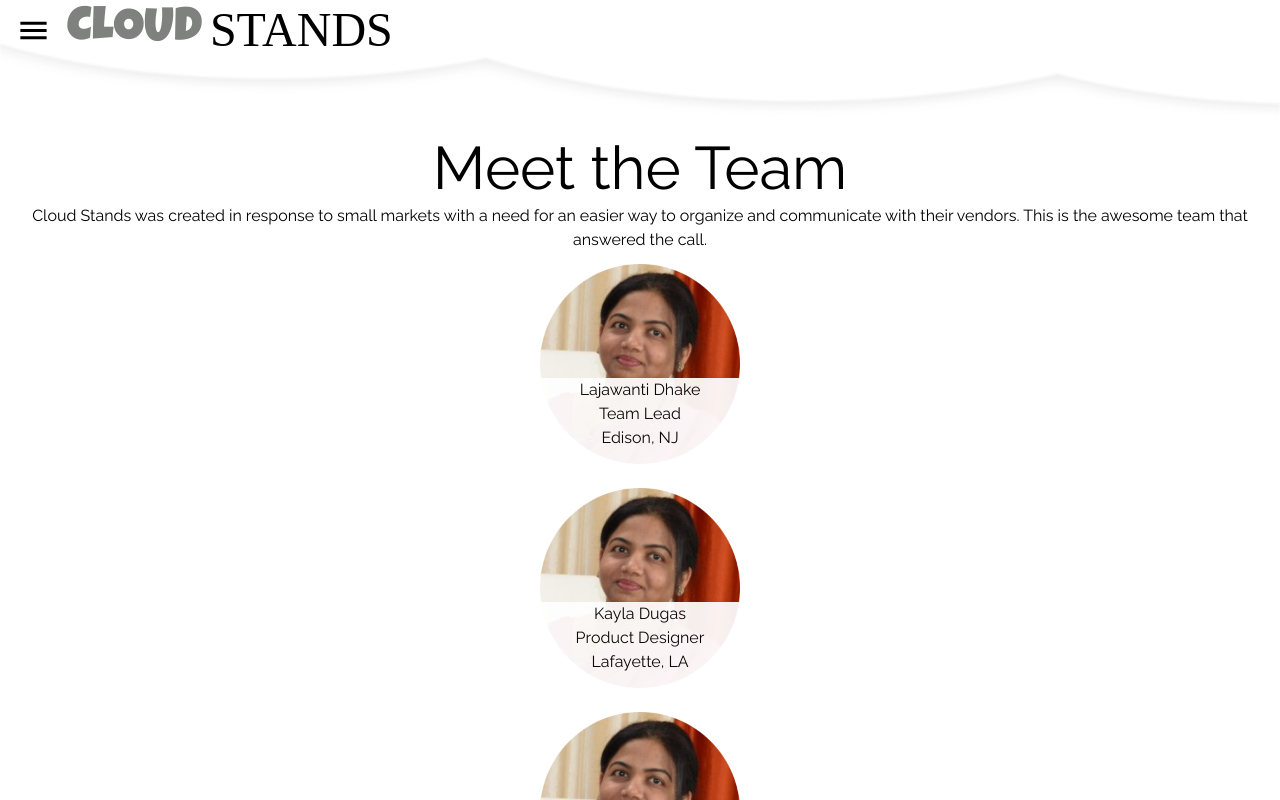
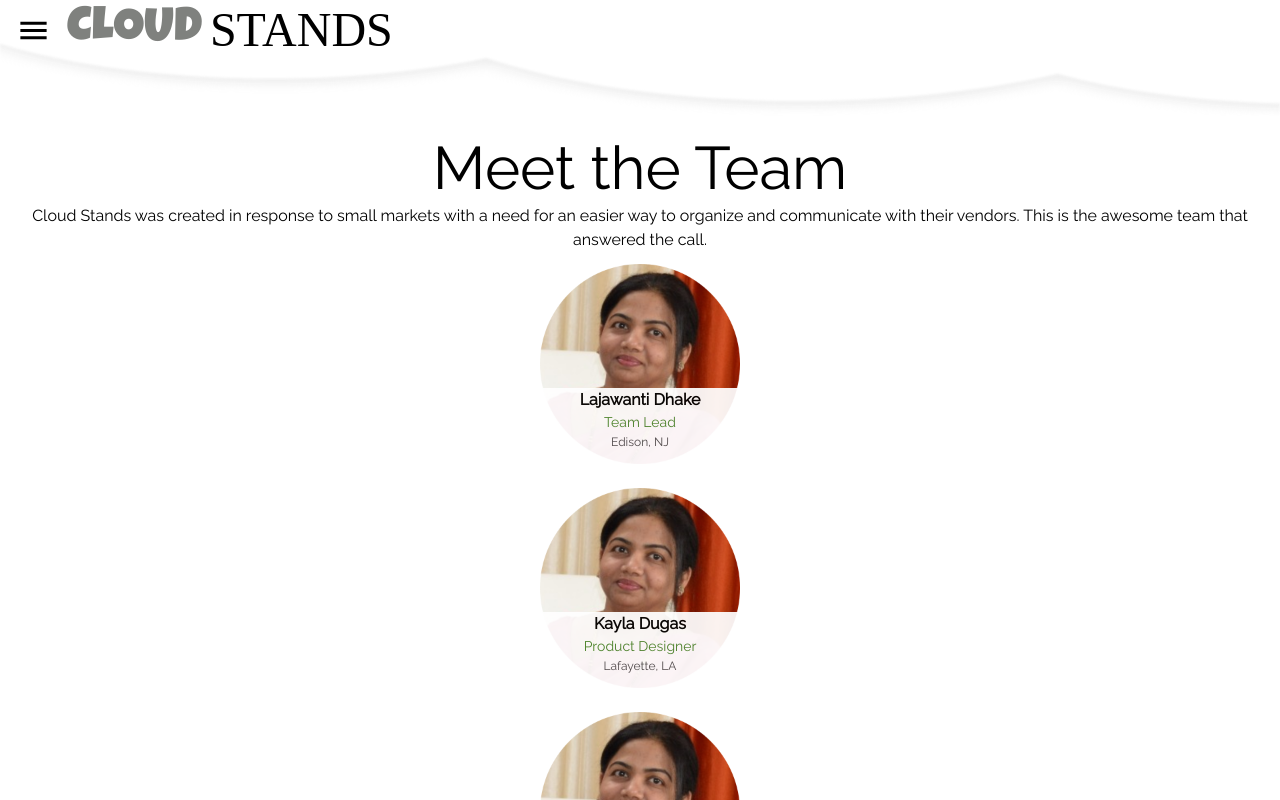
Before and after one commit to labs14-market-organizer/frontend, a React (Create React App) app: page /team in a window 1280 px wide. Shown: the top 800 px of the page. Built offline with nearby package versions, Linux system fonts and the light colour scheme; a web font is replaced by a local one.

Commit message:
Label Styled

```diff
--- a/src/routes/MeetTheTeam.js
+++ b/src/routes/MeetTheTeam.js
@@ -118,9 +118,9 @@ class MeetTheTeam extends Component {
           <img src={member.img} />
           <LabelWrapper>
           <Label>
-          <Typography variant="body1">{member.name}</Typography>
-          <Typography variant="body1">{member.title}</Typography>
-          <Typography variant="body1">{member.location}</Typography>
+          <Typography className="name" variant="body1">{member.name}</Typography>
+          <Typography className="role" variant="body1">{member.title}</Typography>
+          <Typography className="location" variant="body1">{member.location}</Typography>
           </Label>
           </LabelWrapper>
           </ImageWrapper>
@@ -161,12 +161,25 @@ width: 200px;
 height: 200px;
 border-radius: 100;
 background-color: white;
-opacity: .93
+opacity: .93;
+
+.name {
+ font-weight: 600;
+}
+.role {
+ font-size: 14px;
+ color: #478529;
+}
+.location {
+ font-size: 12px;
+ color: #484848;
+}
+
 
 `
 
 const LabelWrapper = styled.div`
-height: 110px;
+height: 120px;
 display: flex;
 align-items: flex-end;
 
```
